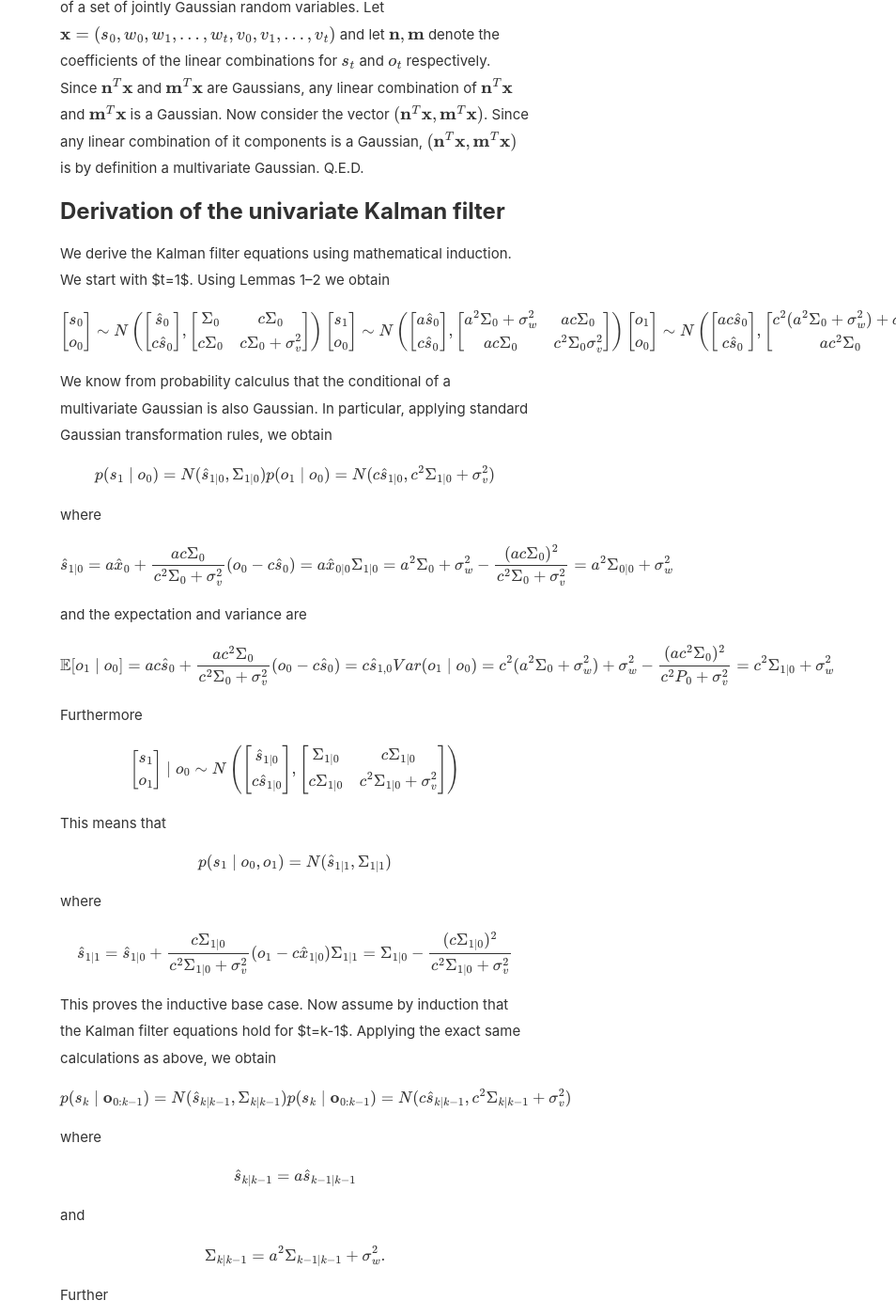
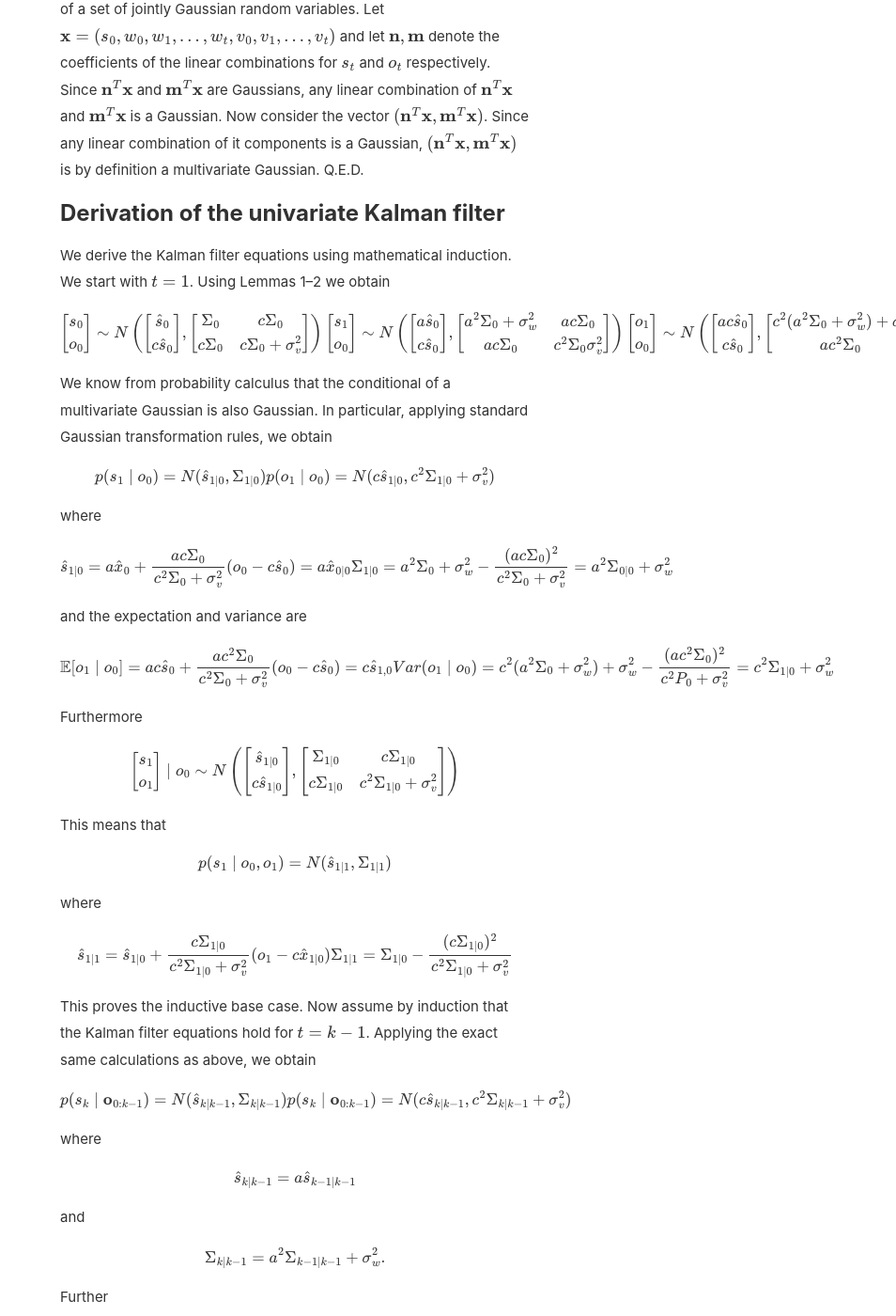
Before and after one commit to Limmen/Limmen.github.io, a Jekyll site: the page built from _posts/2025-01-13-kalman.md, in a window 1280 px wide and 1400 px high, scrolled down 2260 px. Shown: the whole window at 94% size, without its empty margins (326-1280 px from the left). Built offline with Jekyll 4.4.1, drawn with Linux system fonts in a browser that asks for light colours; formulas are drawn with MathJax 3; some of the changed text lies outside the part shown.

Commit message:
add blogpost

```diff
--- a/_posts/2025-01-13-kalman.md
+++ b/_posts/2025-01-13-kalman.md
@@ -39,7 +39,13 @@ b_t = \frac{c\Sigma_{t|t-1}}{c^2\Sigma_{t|t-1} + \sigma_v^2}\\
   \Sigma_{t|t-1} = a^2\Sigma_{t-1|t-1} + \sigma^2_w
 $$
 
-where $$\mathbf{b}_{t}$$ is the posterior at time t and $$\hat{s}_{t|t}$$ is the state estimate at time t.
+where $$\mathbf{b}_{t}$$ is the posterior at time t and
+
+$$
+\hat{s}_{t|t}
+$$
+
+is the state estimate at time t.
 
 To show that the above equations are correct, I derive the Kalman from the Bayesian recursion above. I start by noting some properties of the system.
 
@@ -79,7 +85,7 @@ Q.E.D
 
 Another important property of the system is the following.
 
-**Lemma**: $s_t$ and $o_t$ at any time $t \geq 0$ are jointly Gaussian.
+**Lemma**: $$s_t$$ and $$o_t$$ at any time $$t \geq 0$$ are jointly Gaussian.
 
 *Proof*:
 
@@ -95,7 +101,7 @@ Since the random variables $$(s_0, w_0,w_1,...,w_t,v_0,v_1,...,v_t)$$ are jointl
 
 ## Derivation of the univariate Kalman filter
 
-We derive the Kalman filter equations using mathematical induction. We start with $t=1$. Using Lemmas 1--2 we obtain
+We derive the Kalman filter equations using mathematical induction. We start with $$t=1$$. Using Lemmas 1--2 we obtain
 
 $$
 \begin{bmatrix}
@@ -196,7 +202,7 @@ $$
 \Sigma_{1|1} = \Sigma_{1|0} - \frac{(c\Sigma_{1|0})^2}{c^2\Sigma_{1|0} + \sigma_v^2}
 $$
 
-This proves the inductive base case. Now assume by induction that the Kalman filter equations hold for $t=k-1$. Applying the exact same calculations as above, we obtain
+This proves the inductive base case. Now assume by induction that the Kalman filter equations hold for $$t=k-1$$. Applying the exact same calculations as above, we obtain
 
 $$
 p(s_k \mid \mathbf{o}_{0:k-1}) = N(\hat{s}_{k|k-1}, \Sigma_{k|k-1})\\
```
Also changed, not shown: _posts/2025-01-09-thesis-podcast.md (added, +6 -0 lines).
